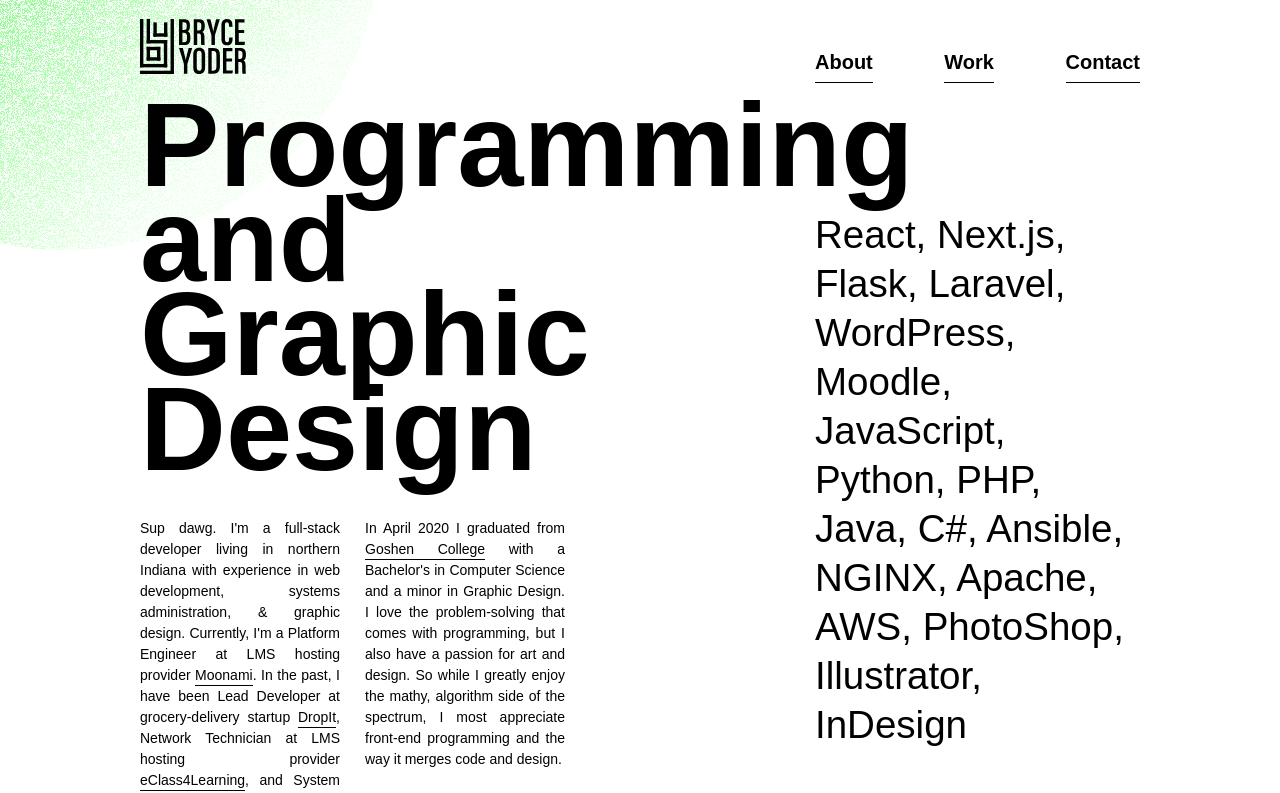
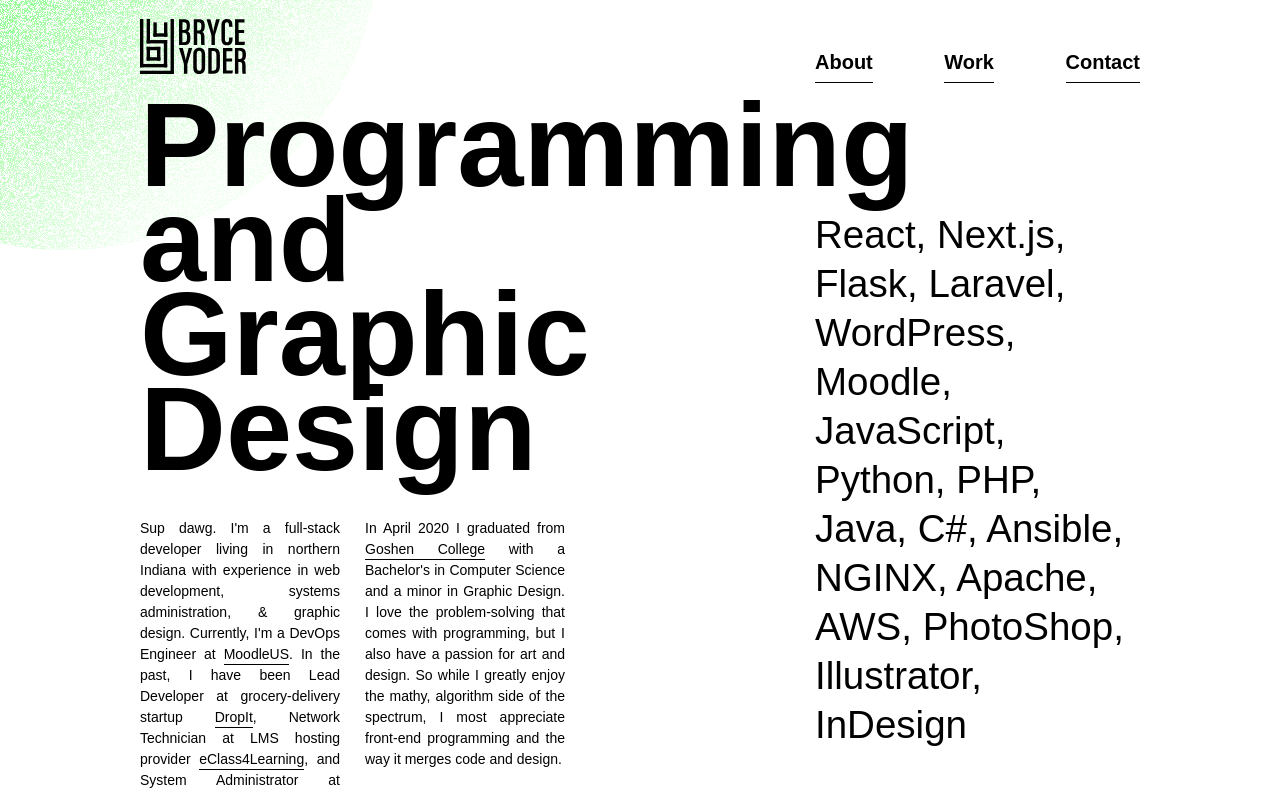
Before and after one commit to Limekiller/bryceyoder-3, a Next.js app: page / in a window 1280 px wide. Shown: the top 793 px of the page. Built offline with nearby package versions, Linux system fonts and the light colour scheme; a web font is replaced by a local one.

Commit message:
Replace Moonami with MoodleUS and update react, next.js versions

```diff
--- a/package.json
+++ b/package.json
@@ -12,9 +12,9 @@
     "caniuse-lite": "^1.0.30001228",
     "framer-motion": "^2.9.4",
     "fs": "0.0.1-security",
-    "next": "9.5.5",
-    "react": "^16.13.1",
-    "react-dom": "^16.13.1",
+    "next": "^11.1.0",
+    "react": "^17.0.2",
+    "react-dom": "^17.0.2",
     "react-visibility-sensor": "^5.1.1",
     "sass": "^1.27.0"
   }
--- a/pages/index.js
+++ b/pages/index.js
@@ -38,7 +38,7 @@ export default function Home() {
             React, Next.js, Flask, Laravel, WordPress, Moodle, JavaScript, Python, PHP, Java, C#, Ansible, NGINX, Apache, AWS, PhotoShop, Illustrator, InDesign
           </h2>
           <p>
-            Sup dawg. I'm a full-stack developer living in northern Indiana with experience in web development, systems administration, & graphic design. Currently, I'm a Platform Engineer at LMS hosting provider <a href='https://moonami.com'>Moonami</a>. In the past, I have been Lead Developer at grocery-delivery startup <a href='https://www.dropit.bm'>DropIt</a>, Network Technician at LMS hosting provider <a href='https://eclass4learning.com'>eClass4Learning</a>, and System Administrator at WordPress host <a href='https://mennonite.net'>Mennonite.net</a>, and continue to do freelance web design work.
+            Sup dawg. I'm a full-stack developer living in northern Indiana with experience in web development, systems administration, & graphic design. Currently, I'm a DevOps Engineer at <a href='https://moodle.com/us'>MoodleUS</a>. In the past, I have been Lead Developer at grocery-delivery startup <a href='https://www.dropit.bm'>DropIt</a>, Network Technician at LMS hosting provider <a href='https://eclass4learning.com'>eClass4Learning</a>, and System Administrator at WordPress host <a href='https://mennonite.net'>Mennonite.net</a>, and continue to do freelance web design work.
           </p>
           <p>
             In April 2020 I graduated from <a href='https://goshen.edu'>Goshen College</a> with a Bachelor's in Computer Science and a minor in Graphic Design. I love the problem-solving that comes with programming, but I also have a passion for art and design. So while I greatly enjoy the mathy, algorithm side of the spectrum, I most appreciate front-end programming and the way it merges code and design.
```
Also changed, not shown: 1 other file (tests, documents, lock files or other folders).
